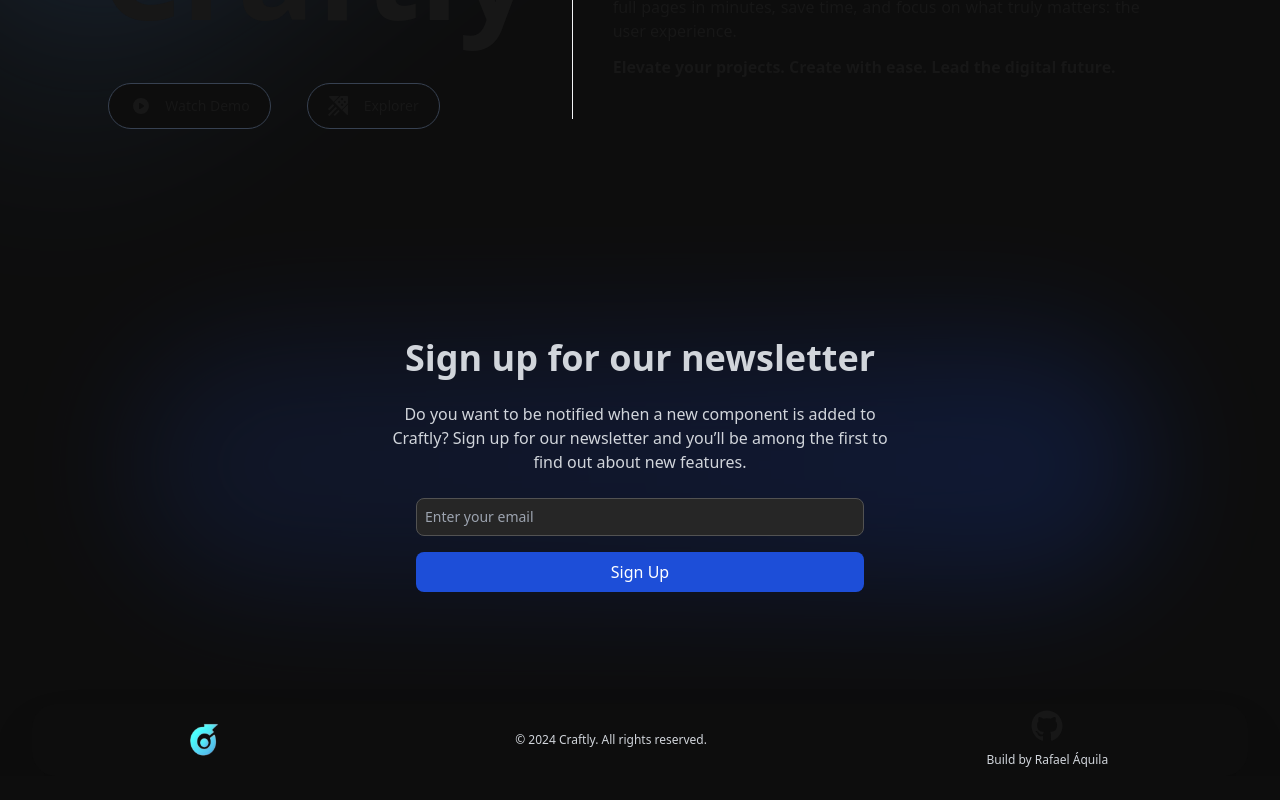
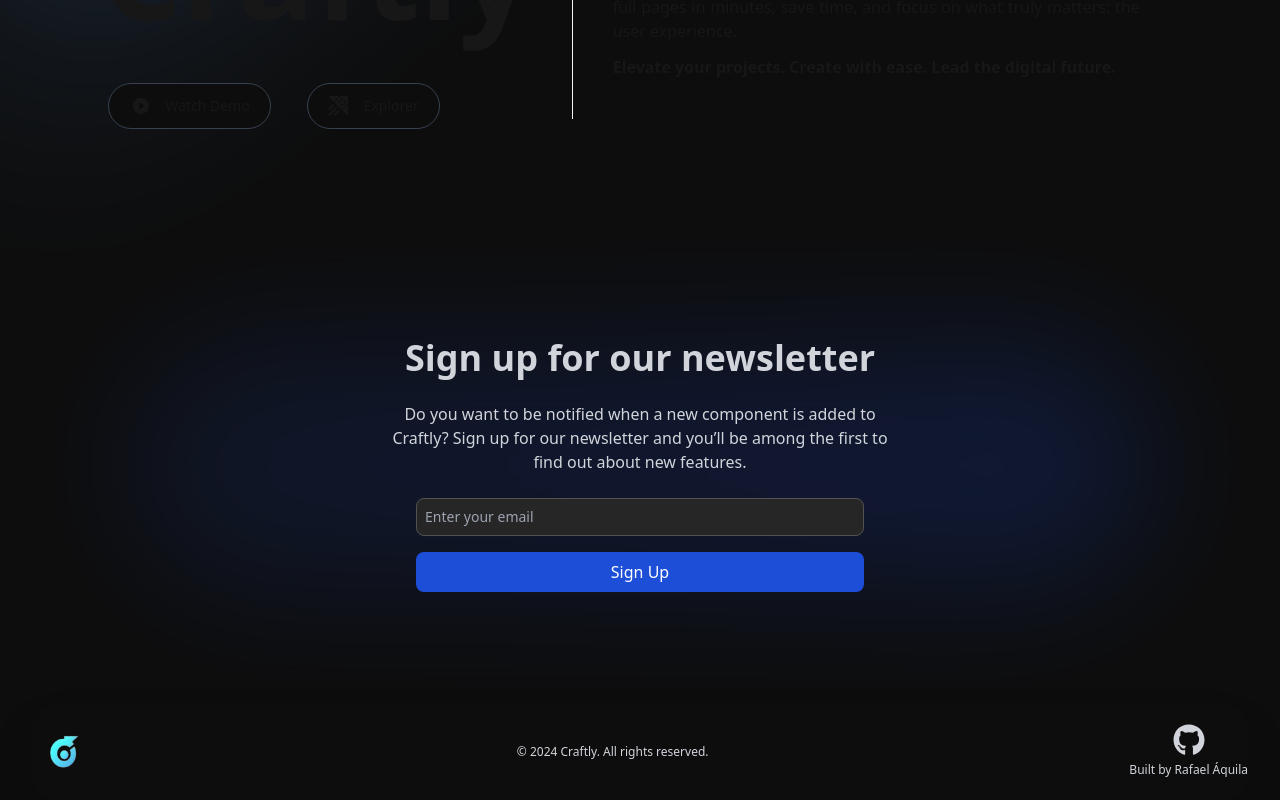
Before and after one commit to rafael-bit/craftly, a Next.js app: page / in a window 1280 px wide. Shown: the part 390-1190 px from the top of the page. Before the commit the page ends 1166 px from the top, so only its background shows below. Built offline with nearby package versions, Linux system fonts and the light colour scheme.

Commit message:
chore: apply clear code

```diff
--- a/app/components/Footer.tsx
+++ b/app/components/Footer.tsx
@@ -14,31 +14,36 @@ export default function Footer() {
 
 	return (
 		<footer
-			id="footer"
-			className={`bg-primary w-[95%] mx-auto rounded-3xl shadow-2xl transform opacity-0 transition-all duration-700 ease-out ${isVisible ? 'opacity-100 translate-y-0' : 'translate-y-5'
-				}`}
+			className={`bg-primary w-[95%] mx-auto rounded-3xl shadow-2xl transform transition-all duration-700 ease-out
+        ${isVisible ? 'opacity-100 translate-y-0' : 'opacity-0 translate-y-5'}`}
+			aria-label="Footer"
 		>
-			<div className="text-center py-1 flex items-center justify-around">
-				<Image
-					src="/logo-noBorder.png"
-					alt="Craftly logo"
-					width={100}
-					height={100}
-					className="w-16 h-16"
-				/>
-
+			<div className="text-center py-4 flex flex-col sm:flex-row items-center justify-between gap-4">
+				<div>
+					<Image
+						src="/logo-noBorder.png"
+						alt="Craftly logo"
+						width={64}
+						height={64}
+						className="w-16 h-16"
+						priority
+					/>
+				</div>
 				<p className="text-xs leading-5 text-gray-300">
 					<span className="hidden sm:inline">&copy; 2024 Craftly. All rights reserved.</span>
 					<span className="sm:hidden">&copy; 2024 Craftly.</span>
 				</p>
-
-				<Link href="/privacy" className="flex flex-col items-center gap-2">
+				<Link
+					href="https://github.com/rafael-bit"
+					className="flex flex-col items-center gap-1"
+					aria-label="Visit Rafael Áquila's GitHub"
+				>
 					<FaGithub
-						className="w-8 h-8 transform duration-300 hover:scale-110"
+						className="w-8 h-8 transform duration-300 hover:scale-110 text-gray-300"
 					/>
-					<p className="text-xs leading-5 text-primary hover:underline hover:text-hover">
-						Build by Rafael Áquila
-					</p>
+					<span className="text-xs leading-5 text-gray-300 hover:underline hover:text-hover">
+						Built by Rafael Áquila
+					</span>
 				</Link>
 			</div>
 		</footer>
```
